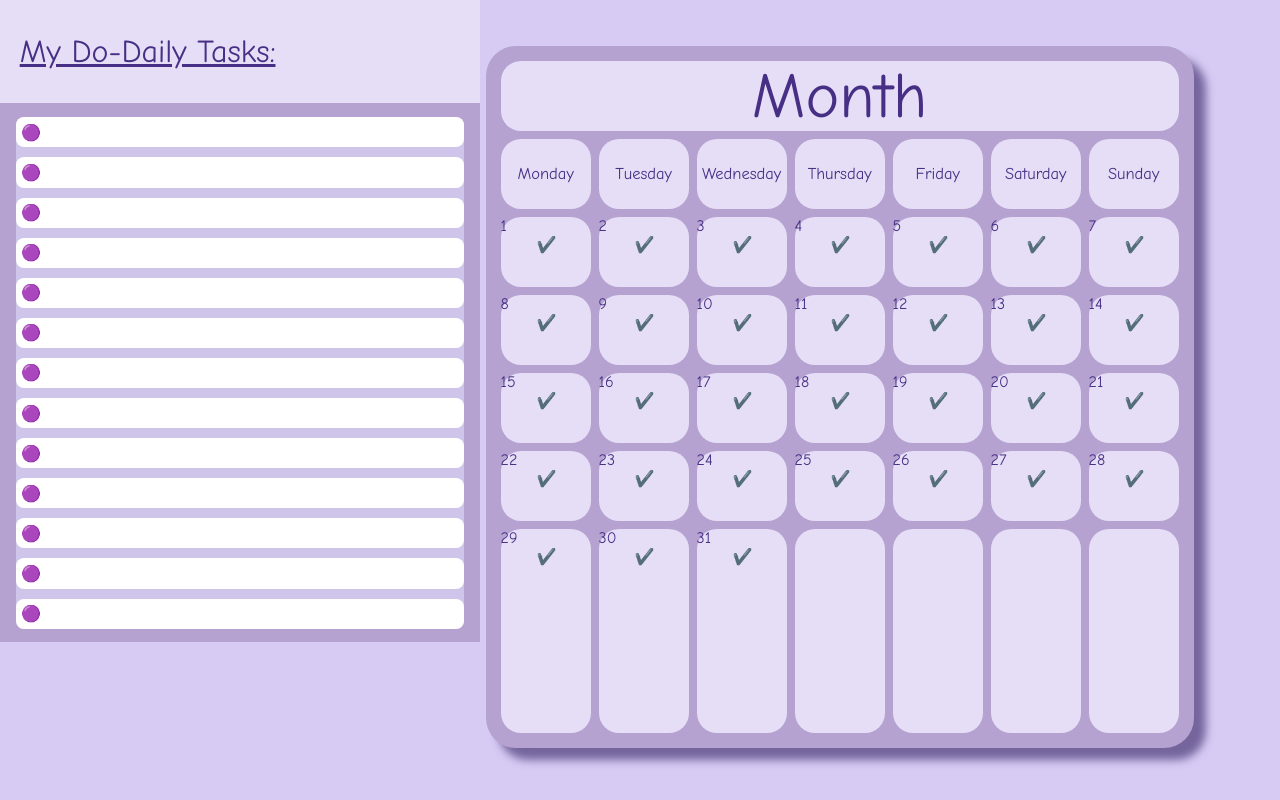
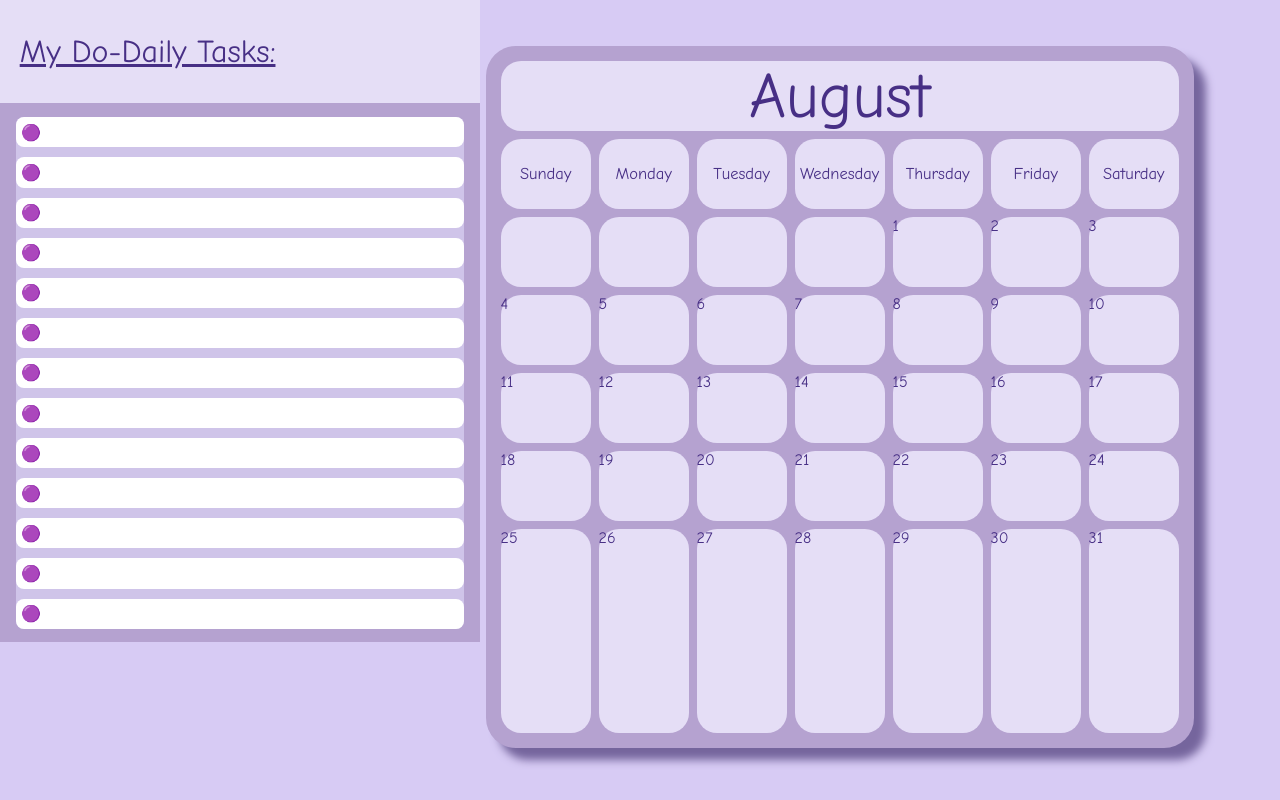
Before and after one commit to taniaterence/Do-Daily-Checker, a plain HTML site: page index.html in a window 1280 px wide. Drawn offline with nearby package versions, Linux system fonts and the light colour scheme.

Commit message:
after current month dates allocation

```diff
--- a/index.html
+++ b/index.html
@@ -30,113 +30,122 @@
     </div>
 
     <div class="grid-container">
-      <div class="month">Month</div>
+      <div id="month">Month</div>
 
+      <div class="day"><span>Sunday</span></div>
       <div class="day"><span>Monday</span></div>
       <div class="day"><span>Tuesday</span></div>
       <div class="day"><span>Wednesday</span></div>
       <div class="day"><span>Thursday</span></div>
       <div class="day"><span>Friday</span></div>
       <div class="day"><span>Saturday</span></div>
-      <div class="day"><span>Sunday</span></div>
 
-      <div class="grid-item">1
+
+      <div class="date-box">
         <div class="check-mark">✔️</div>
       </div>
-      <div class="grid-item">2
+      <div class="date-box">
         <div class="check-mark">✔️</div>
       </div>
-      <div class="grid-item">3
+      <div class="date-box">
         <div class="check-mark">✔️</div>
       </div>
-      <div class="grid-item">4
+      <div class="date-box">
         <div class="check-mark">✔️</div>
       </div>
-      <div class="grid-item">5
+      <div class="date-box">
         <div class="check-mark">✔️</div>
       </div>
-      <div class="grid-item">6
+      <div class="date-box">
         <div class="check-mark">✔️</div>
       </div>
-      <div class="grid-item">7
+      <div class="date-box">
         <div class="check-mark">✔️</div>
       </div>
-      <div class="grid-item">8
+      <div class="date-box">
         <div class="check-mark">✔️</div>
       </div>
-      <div class="grid-item">9
+      <div class="date-box">
         <div class="check-mark">✔️</div>
       </div>
-      <div class="grid-item">10
+      <div class="date-box">
         <div class="check-mark">✔️</div>
       </div>
-      <div class="grid-item">11
+      <div class="date-box">
         <div class="check-mark">✔️</div>
       </div>
-      <div class="grid-item">12
+      <div class="date-box">
         <div class="check-mark">✔️</div>
       </div>
-      <div class="grid-item">13
+      <div class="date-box">
         <div class="check-mark">✔️</div>
       </div>
-      <div class="grid-item">14
+      <div class="date-box">
         <div class="check-mark">✔️</div>
       </div>
-      <div class="grid-item">15
+      <div class="date-box">
         <div class="check-mark">✔️</div>
       </div>
-      <div class="grid-item">16
+      <div class="date-box">
         <div class="check-mark">✔️</div>
       </div>
-      <div class="grid-item">17
+      <div class="date-box">
         <div class="check-mark">✔️</div>
       </div>
-      <div class="grid-item">18
+      <div class="date-box">
         <div class="check-mark">✔️</div>
       </div>
-      <div class="grid-item">19
+      <div class="date-box">
         <div class="check-mark">✔️</div>
       </div>
-      <div class="grid-item">20
+      <div class="date-box">
         <div class="check-mark">✔️</div>
       </div>
-      <div class="grid-item">21
+      <div class="date-box">
         <div class="check-mark">✔️</div>
       </div>
-      <div class="grid-item">22
+      <div class="date-box">
         <div class="check-mark">✔️</div>
       </div>
-      <div class="grid-item">23
+      <div class="date-box">
         <div class="check-mark">✔️</div>
       </div>
-      <div class="grid-item">24
+      <div class="date-box">
         <div class="check-mark">✔️</div>
       </div>
-      <div class="grid-item">25
+      <div class="date-box">
         <div class="check-mark">✔️</div>
       </div>
-      <div class="grid-item">26
+      <div class="date-box">
         <div class="check-mark">✔️</div>
       </div>
-      <div class="grid-item">27
+      <div class="date-box">
         <div class="check-mark">✔️</div>
       </div>
-      <div class="grid-item">28
+      <div class="date-box">
         <div class="check-mark">✔️</div>
       </div>
-      <div class="grid-item">29
+      <div class="date-box">
         <div class="check-mark">✔️</div>
       </div>
-      <div class="grid-item">30
+      <div class="date-box">
         <div class="check-mark">✔️</div>
       </div>
-      <div class="grid-item">31
+      <div class="date-box">
         <div class="check-mark">✔️</div>
       </div>
-      <div class="grid-item"></div>
-      <div class="grid-item"></div>
-      <div class="grid-item"></div>
-      <div class="grid-item"></div>
+      <div class="date-box">
+        <div class="check-mark">✔️</div>
+      </div>
+      <div class="date-box">
+        <div class="check-mark">✔️</div>
+      </div>
+      <div class="date-box">
+        <div class="check-mark">✔️</div>
+      </div>
+      <div class="date-box">
+        <div class="check-mark">✔️</div>
+      </div>
     </div>
   </body>
 </html>
--- a/script.js
+++ b/script.js
@@ -1,37 +1,104 @@
-$(function () {
-  let dateBox = document.getElementsByClassName("grid-item");
-  let checkMark = document.getElementsByClassName("check-mark");
+let dateBox = document.getElementsByClassName("date-box");
+let months = [
+  "January",
+  "February",
+  "March",
+  "April",
+  "May",
+  "June",
+  "July",
+  "August",
+  "September",
+  "October",
+  "November",
+  "December",
+];
+let days = ["Sunday", "Monday", "Tuesday", "Wednesday", "Thursday", "Friday", "Saturday"];
 
-  console.log(dateBox[0]);
-  console.log(checkMark[0]);
+//~~~~~~~~~~~~~~~~~~~~~~~~~~~~~~~ Allocating dates in each month ~~~~~~~~~~~~~~~~~~~~~~~~~~~~~~~ */
+
+let currentDate = new Date();
+let currentYear = currentDate.getFullYear();
+
+//console.log(currentDate);
+let monthEl = document.getElementById("month");
+monthEl.innerHTML = months[currentDate.getMonth()];
+
+//Determining which day the first day of the month falls on
+let firstDate = new Date((months[currentDate.getMonth()]) + " 1, " + currentYear);
+let firstDay = days[firstDate.getDay()];
+console.log(firstDay);
+
+//Determining the number of days in a month
+daysInMonth = new Date(currentYear, currentDate.getMonth(), 0).getDate();
+console.log(daysInMonth);
+
+let numStart = firstDate.getDay();
+for (let x = 1; x <= daysInMonth; x++) {
+  dateBox[numStart].textContent = x;
+  numStart++;
+}
+
+//~~~~~~~~~~~~~~~~~~~~~~~~~~~~~~~~~~~~~~~~~~~~~~~~~~~~~~~~~~~~~~~~~~~~~~~~~~~~~~~~~~~~~~~~~~~~~~~~~ */
+
+//Function to toggle appearance of check mark within the date boxes
+function toggleHideShow(event) {
+  console.log(event);
+  console.log(event.target.childNodes[1]);
+  if (event.target.classList.contains("date-box")) {
+    event.target.childNodes[1].style.visibility =
+      event.target.childNodes[1].style.visibility === "visible"
+        ? "hidden"
+        : "visible";
+  } else {
+    event.target.style.visibility =
+      event.target.style.visibility === "visible" ? "hidden" : "visible";
+  }
+}
+
+for (let i = 0; i < dateBox.length; i++) {
+  dateBox[i].addEventListener("click", toggleHideShow);
+}
+
+/*
 
 
-  function toggleHideShowBox(event) {
-    console.log(event)
+
+  /*function toggleHideShowCheck(event) {
+    console.log(event);
     console.log("I've been clicked!");
-      //console.log(event.target.childNodes[1]);
-      if(event.target.childNodes[1].style.visibility == "hidden") {
-        event.target.childNodes[1].style.visibility = "visible"
+    //console.log(event.target.childNodes[1]);
+    if (event.target.style.visibility == "hidden") {
+      event.target.style.visibility = "visible";
+    } else {
+      event.target.style.visibility = "hidden";
+    }
+  }*/
+
+/*if (event.target.childElementsCount == 1) {
+      if (event.target.childNodes[1].style.visibility == "hidden") {
+        event.target.childNodes[1].style.visibility = "visible";
+      } else {
+        event.target.childNodes[1].style.visibility = "hidden";
       }
-      else {
-        event.target.childNodes[1].style.visibility = "hidden"
+    } else {
+      if (event.target.style.visibility == "hidden") {
+        event.target.style.visibility = "visible";
+      } else {
+        event.target.style.visibility = "hidden";
       }
-  }
+    }*/
 
-  function toggleHideShowCheck(event) {
-    console.log(event)
-    console.log("I've been clicked!");
-      //console.log(event.target.childNodes[1]);
-      if(event.target.style.visibility == "hidden") {
-        event.target.style.visibility = "visible"
-      }
-      else {
-        event.target.style.visibility = "hidden"
-      }
-  }
+//console.log("event.target.style.visibility : " + (event.target.style.visibility));
+//console.log("event.target.childNodes[1].style.visibility : " + (event.target.childNodes[1].style.visibility));
+//console.log("checkMarkStyle: " + (checkMarkStyle.visibility));
 
-  for (let i = 0; i < dateBox.length; i++) {
-    dateBox[i].addEventListener("click", toggleHideShowBox);
-    checkMark[i].addEventListener("click", toggleHideShowCheck);
-  }
-})
+/*if (event.target.classList.contains('grid-item')) {
+      event.target.childNodes[1].classList.toggle("check-mark")
+    } else {
+      event.target.style.classList.toggle("check-mark")
+    }*/
+
+/*for  (let i = 0; i < checkMark.length; i++) {
+    checkMarkStyle = window.getComputedStyle(checkMark[i]);
+  }*/
--- a/style.css
+++ b/style.css
@@ -10,6 +10,16 @@ input, select, textarea{
     font-size: medium;
     color: #8d65c5;
 
+}
+
+#month{
+    grid-column: 1/8;
+    display: flex;
+    align-items: center;
+    justify-content: center;
+    font-size: 4em;
+    background-color: #e5def6;
+    border-radius: 20px;
 }
 
 .tasks-container{
@@ -70,16 +80,6 @@ input, select, textarea{
     box-shadow: 12px 12px 8px #75659d;
 }
 
-.month{
-    grid-column: 1/8;
-    display: flex;
-    align-items: center;
-    justify-content: center;
-    font-size: 4em;
-    background-color: #e5def6;
-    border-radius: 20px;
-}
-
 .day {
     display: flex;
     align-items: center;
@@ -89,7 +89,7 @@ input, select, textarea{
     font-size: 16.5px;
 }
 
-.grid-item {
+.date-box {
     background-color: #e5def6; /*#dbd1f0*/
     border-radius: 20px;
 }
@@ -97,4 +97,5 @@ input, select, textarea{
 .check-mark{
     margin: auto;
     width: 20%;
+    visibility: hidden;
 }
```
